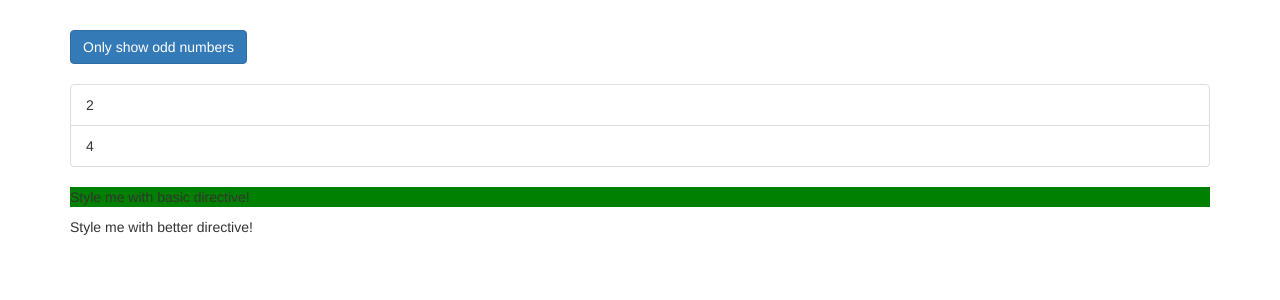
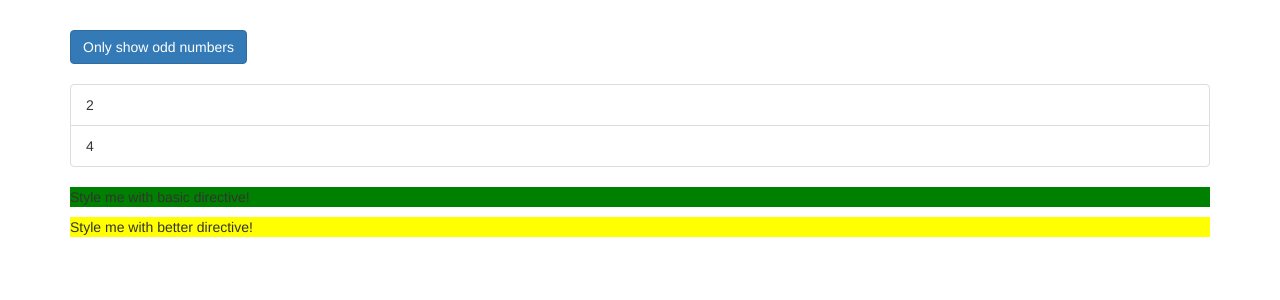
Before and after one commit to davidokun/Angular, an Angular app in the folder directives/: page / in a window 1280 px wide. Shown: the top 300 px of the page. Built offline with nearby package versions, Linux system fonts and the light colour scheme.

Commit message:
directives - Binding to Directive Properties.

```diff
--- a/directives/src/app/app.component.html
+++ b/directives/src/app/app.component.html
@@ -24,7 +24,7 @@
         </div>
       </ul>
       <p appBasicHighLight>Style me with basic directive!</p>
-      <p appBetterHighlight>Style me with better directive!</p>
+      <p appBetterHighlight [defaultColor]="'yellow'" [highlightColor]="'red'">Style me with better directive!</p>
     </div>
   </div>
 </div>
--- a/directives/src/app/better-highlight/better-highlight.directive.ts
+++ b/directives/src/app/better-highlight/better-highlight.directive.ts
@@ -1,29 +1,35 @@
-import {Directive, ElementRef, HostBinding, HostListener, OnInit, Renderer2} from '@angular/core';
+import {Directive, ElementRef, HostBinding, HostListener, Input, OnInit, Renderer2} from '@angular/core';
 
 @Directive({
   selector: '[appBetterHighlight]'
 })
 export class BetterHighlightDirective implements OnInit {
 
+  @Input()
+  defaultColor = 'transparent';
+  @Input()
+  highlightColor = 'blue';
+
   @HostBinding('style.backgroundColor')
-  backgroundColor = 'transparent';
+  backgroundColor: string;
 
   constructor(private elRef: ElementRef , private renderer: Renderer2) { }
 
   ngOnInit(): void {
+    this.backgroundColor = this.defaultColor;
     this.renderer.setStyle(this.elRef.nativeElement, 'backgroundColor', 'blue');
   }
 
   @HostListener('mouseenter')
   mouseOver(eventData: Event) {
     // this.renderer.setStyle(this.elRef.nativeElement, 'backgroundColor', 'red');
-    this.backgroundColor = 'blue';
+    this.backgroundColor = this.highlightColor;
   }
 
   @HostListener('mouseleave')
   mouseLeave(eventData: Event) {
     // this.renderer.setStyle(this.elRef.nativeElement, 'backgroundColor', 'transparent');
-    this.backgroundColor = 'transparent';
+    this.backgroundColor = this.defaultColor;
   }
 
 }
```
